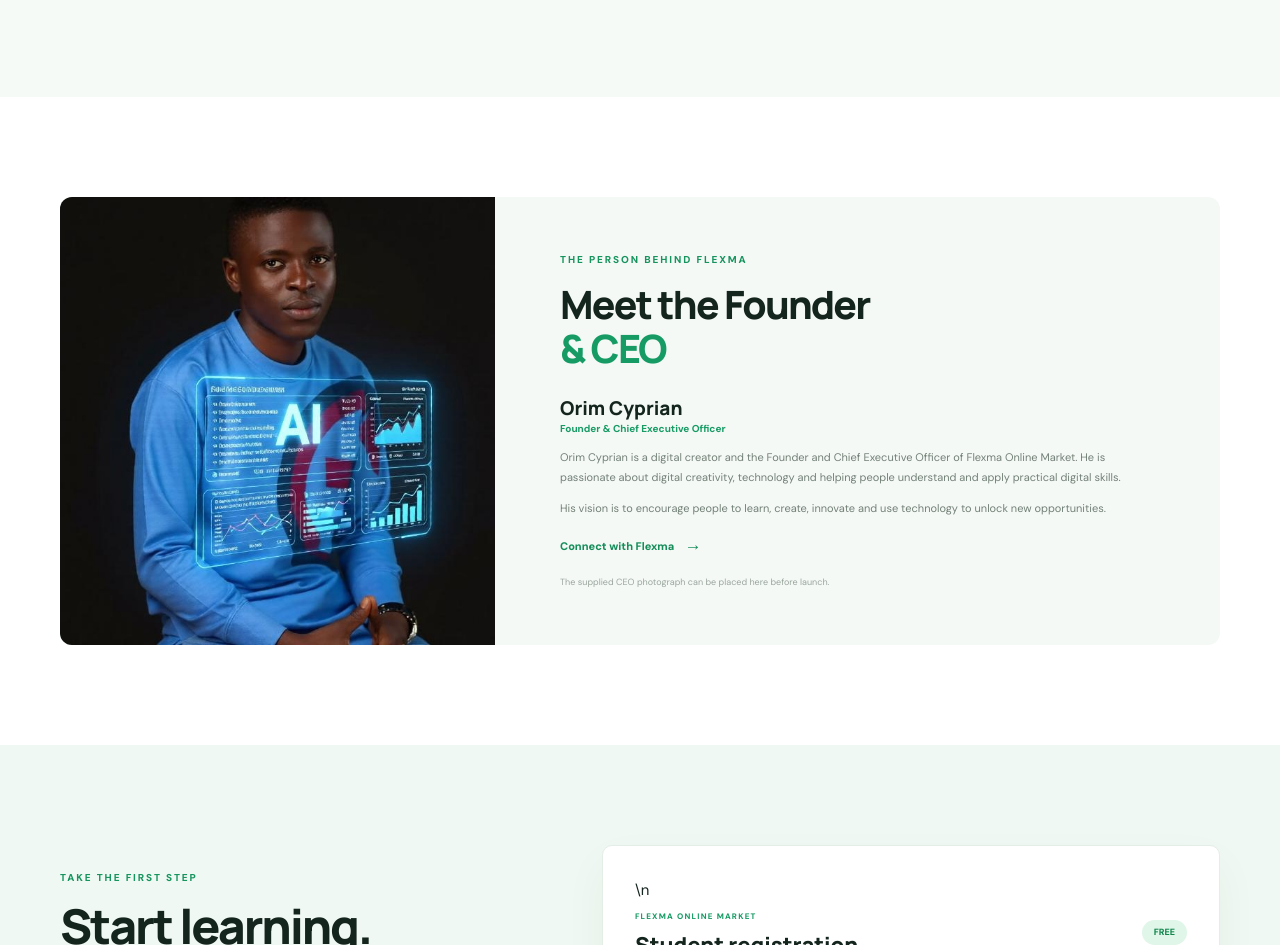
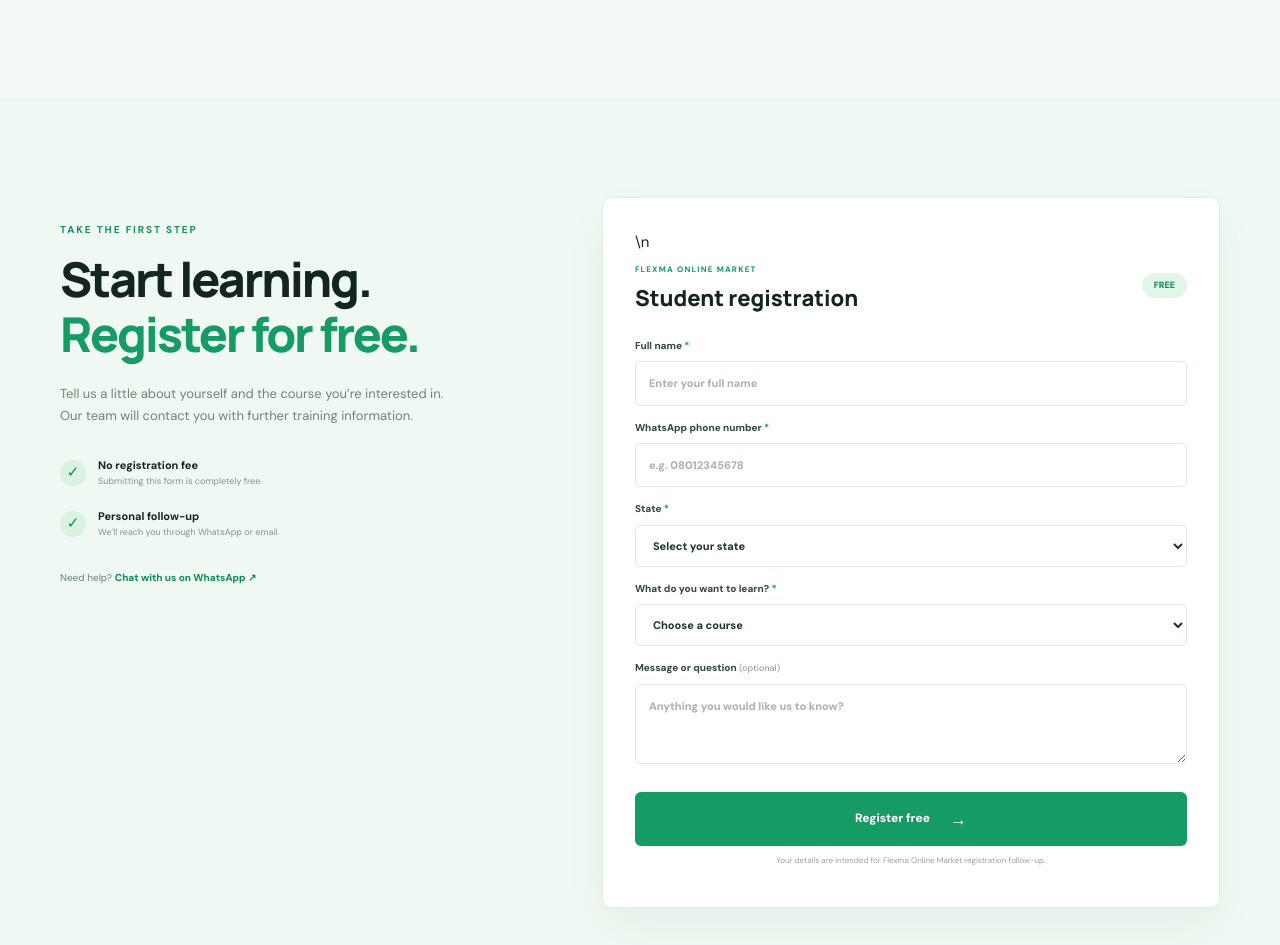
Before and after one commit to orimcyprian/flexmaonlinemarket, a website: page public/index.html in a window 1280 px wide. Shown: the part 4329-5274 px from the top of the page. Drawn offline with Linux system fonts and the light colour scheme.

Commit message:
Update founder section and registration details

```diff
--- a/public/index.html
+++ b/public/index.html
@@ -86,7 +86,7 @@
 
     <section class="section section-soft" id="about"><div class="section-wrap about-layout"><div class="about-mark"><img src="assets/flexma-logo.jpeg" alt="Flexma Online Market logo"><div class="mark-caption">LEARN. CREATE.<br>INNOVATE. GROW.</div></div><div class="about-copy"><div class="eyebrow">WHO WE ARE</div><h2>Making digital knowledge <span>more accessible.</span></h2><p>Flexma Online Market is a digital skills, creative media and business support platform focused on practical learning and digital solutions.</p><div class="mission-grid"><div><span>OUR VISION</span><p>To empower individuals and organisations with practical digital knowledge and creative technology skills that create opportunities for personal and business growth.</p></div><div><span>OUR MISSION</span><p>To provide accessible, practical and relevant digital skills training and creative services that equip people and organisations to participate confidently in the digital economy.</p></div></div><div class="location-line">⌖ &nbsp; Enugu, Nigeria &nbsp; • &nbsp; Ikom, Cross River State, Nigeria</div></div></div></section>
 
-    <section class="section section-wrap" id="founder"><div class="founder-card"><div class="founder-portrait"><img class="ceo-photo" src="assets/ceo-portrait.jpg" alt="Orim Cyprian, Founder and CEO" onerror="this.style.display='none';this.nextElementSibling.style.display='flex'"><div class="portrait-placeholder" style="display:none"><span>OC</span><small>ADD CEO PHOTO</small></div></div><div class="founder-copy"><div class="eyebrow">THE PERSON BEHIND FLEXMA</div><h2>Meet the Founder<br><span>& CEO</span></h2><h3>Orim Cyprian</h3><div class="founder-role">Founder & Chief Executive Officer</div><p>Orim Cyprian is a digital creator and the Founder and Chief Executive Officer of Flexma Online Market. He is passionate about digital creativity, technology and helping people understand and apply practical digital skills.</p><p>His vision is to encourage people to learn, create, innovate and use technology to unlock new opportunities.</p><a href="#contact" class="text-link">Connect with Flexma <b>→</b></a><div class="portrait-note">The supplied CEO photograph can be placed here before launch.</div></div></div></section>
+
 
     <section class="section register-section" id="register"><div class="section-wrap register-layout"><div class="register-intro"><div class="eyebrow">TAKE THE FIRST STEP</div><h2>Start learning.<br><span>Register for free.</span></h2><p>Tell us a little about yourself and the course you’re interested in. Our team will contact you with further training information.</p><div class="register-benefit"><span>✓</span><div><b>No registration fee</b><small>Submitting this form is completely free.</small></div></div><div class="register-benefit"><span>✓</span><div><b>Personal follow-up</b><small>We’ll reach you through WhatsApp or email.</small></div></div><div class="register-contact">Need help? <a href="https://wa.me/2347060684352" target="_blank" rel="noopener">Chat with us on WhatsApp ↗</a></div></div>
       <form class="registration-form" id="registrationForm">\n        <input name="website" tabindex="-1" autocomplete="off" aria-hidden="true" style="position:absolute;left:-10000px;width:1px;height:1px"><div class="form-title"><div><span>FLEXMA ONLINE MARKET</span><h3>Student registration</h3></div><span class="free-pill">FREE</span></div>
```
